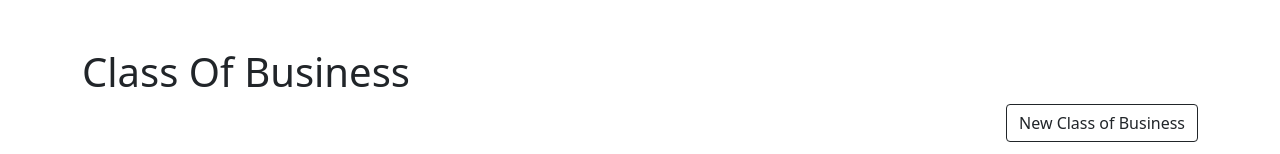
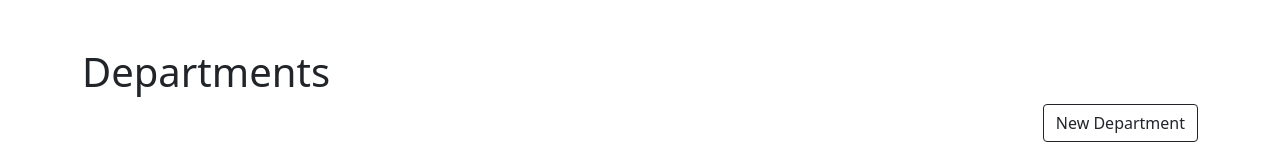
Before and after one commit to Lukaszesque/BusinessWebsite, a Django app: page /settings/departments/ in a window 1280 px wide. Shown: the part 112-266 px from the top of the page. Run offline with Django 4.2, Linux system fonts and the light colour scheme; some libraries are stand-ins or nearby versions.

Commit message:
amended parts of the departments template

```diff
--- a/settings/templates/settings/departments/index.html
+++ b/settings/templates/settings/departments/index.html
@@ -102,8 +102,8 @@
 <!-- Begin page content -->
 <main class="flex-shrink-0">
   <div class="container titleDiv">
-    <h1 class="mt-5">Class Of Business</h1>
-    <a href="/settings/classOfBusiness/addNew" class="btn btn-outline-dark" style="float: right;">New Class of Business</a>
+    <h1 class="mt-5">Departments</h1>
+    <a href="/settings/classOfBusiness/addNew" class="btn btn-outline-dark" style="float: right;">New Department</a>
   </div>
 
   <div class="container">
```
